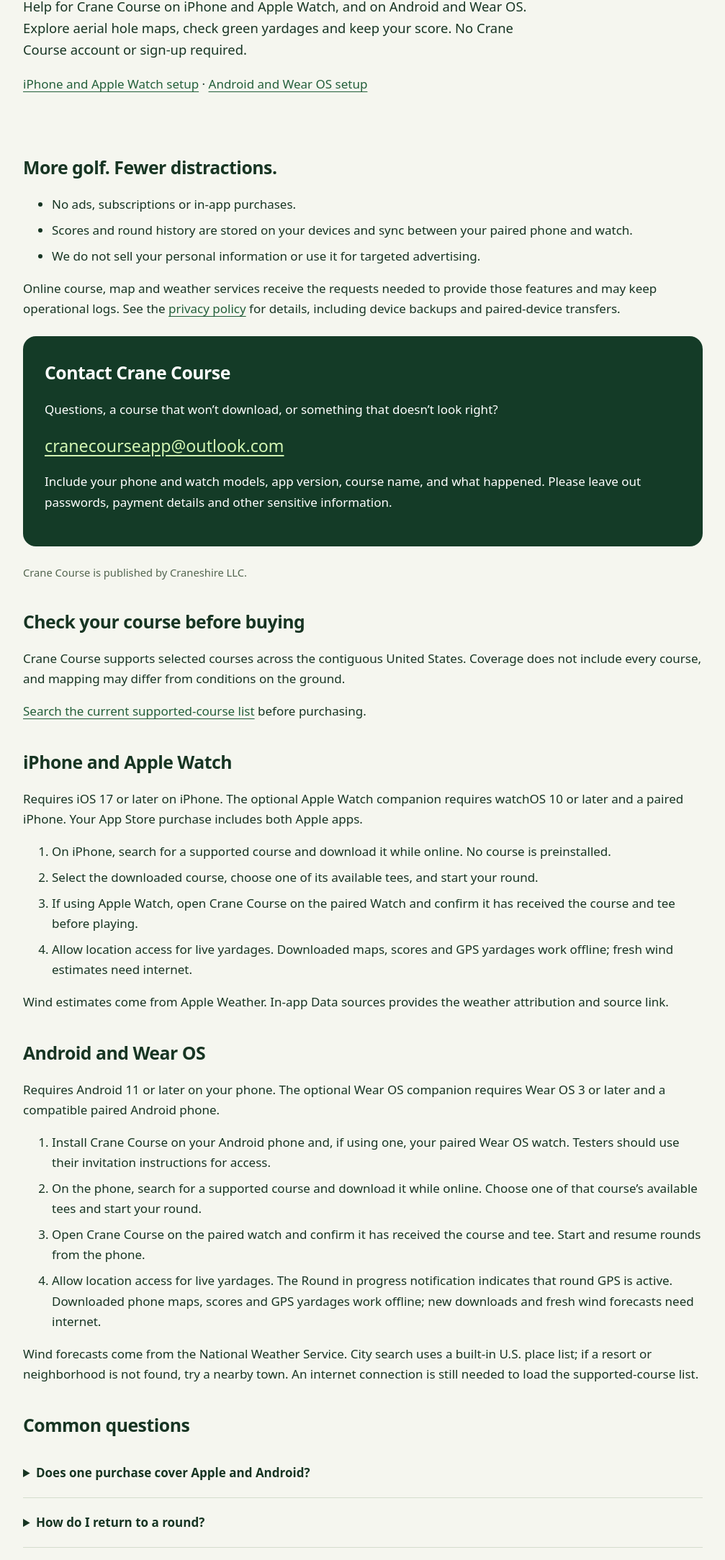
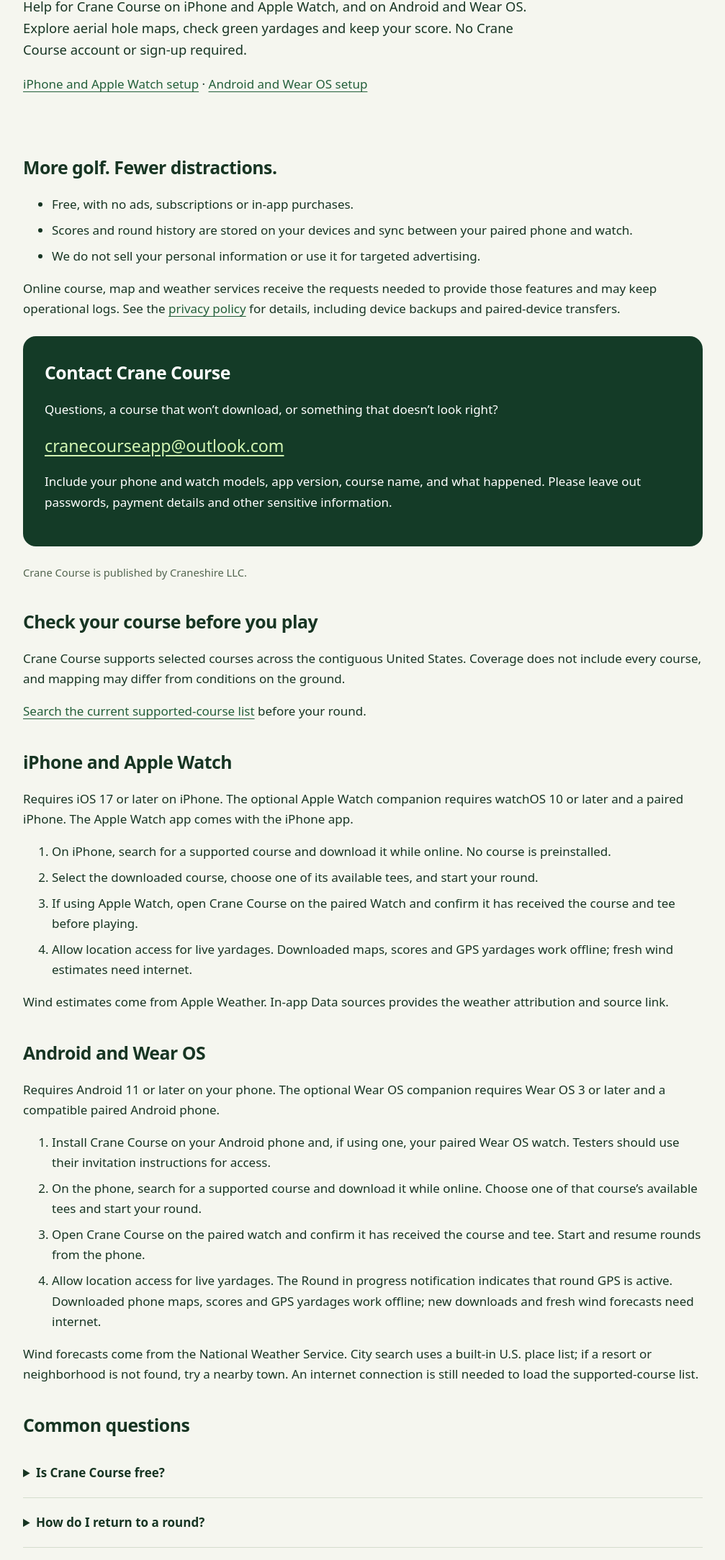
Before and after one commit to CraneCourse/crane-course-support, a plain HTML site: page index.html in a window 1280 px wide. Shown: the part 387-2554 px from the top of the page at 72% size, without its empty margins (136-1143 px from the left). Drawn offline with Linux system fonts and the light colour scheme.

Commit message:
Crane Course is free: remove purchase wording
Support page: free in the feature list, check the course before your round,
the Watch app comes with the iPhone app, and an 'Is Crane Course free?' answer
in place of the separate-purchases question. Privacy policy: Downloads and
purchases section and effective date November 14, 2026; data handling unchanged.

Co-Authored-By: Claude Opus 5.5 <noreply@anthropic.com>

```diff
--- a/index.html
+++ b/index.html
@@ -9,7 +9,7 @@
 <p class="intro">Help for Crane Course on iPhone and Apple Watch, and on Android and Wear OS. Explore aerial hole maps, check green yardages and keep your score. No Crane Course account or sign-up required.</p>
 <p><a href="#apple">iPhone and Apple Watch setup</a> · <a href="#android">Android and Wear OS setup</a></p></section>
 <section><h2>More golf. Fewer distractions.</h2><ul>
-<li>No ads, subscriptions or in-app purchases.</li>
+<li>Free, with no ads, subscriptions or in-app purchases.</li>
 <li>Scores and round history are stored on your devices and sync between your paired phone and watch.</li>
 <li>We do not sell your personal information or use it for targeted advertising.</li></ul>
 <p>Online course, map and weather services receive the requests needed to provide those features and may keep operational logs. See the <a href="privacy.html">privacy policy</a> for details, including device backups and paired-device transfers.</p></section>
@@ -19,11 +19,11 @@
 <p>Include your phone and watch models, app version, course name, and what happened. Please leave out passwords, payment details and other sensitive information.</p>
 </section>
 <p class="note">Crane Course is published by Craneshire LLC.</p>
-<section id="coverage"><h2>Check your course before buying</h2>
+<section id="coverage"><h2>Check your course before you play</h2>
 <p>Crane Course supports selected courses across the contiguous United States. Coverage does not include every course, and mapping may differ from conditions on the ground.</p>
-<p><a href="https://cranecourse.github.io/crane-course-data/#courses">Search the current supported-course list</a> before purchasing.</p></section>
+<p><a href="https://cranecourse.github.io/crane-course-data/#courses">Search the current supported-course list</a> before your round.</p></section>
 <section id="apple"><h2>iPhone and Apple Watch</h2>
-<p>Requires iOS 17 or later on iPhone. The optional Apple Watch companion requires watchOS 10 or later and a paired iPhone. Your App Store purchase includes both Apple apps.</p>
+<p>Requires iOS 17 or later on iPhone. The optional Apple Watch companion requires watchOS 10 or later and a paired iPhone. The Apple Watch app comes with the iPhone app.</p>
 <ol><li>On iPhone, search for a supported course and download it while online. No course is preinstalled.</li>
 <li>Select the downloaded course, choose one of its available tees, and start your round.</li>
 <li>If using Apple Watch, open Crane Course on the paired Watch and confirm it has received the course and tee before playing.</li>
@@ -37,8 +37,8 @@
 <li>Allow location access for live yardages. The Round in progress notification indicates that round GPS is active. Downloaded phone maps, scores and GPS yardages work offline; new downloads and fresh wind forecasts need internet.</li></ol>
 <p>Wind forecasts come from the National Weather Service. City search uses a built-in U.S. place list; if a resort or neighborhood is not found, try a nearby town. An internet connection is still needed to load the supported-course list.</p></section>
 <h2>Common questions</h2>
-<details><summary>Does one purchase cover Apple and Android?</summary>
-<p>The App Store and Google Play are separate purchases. An App Store purchase includes the iPhone and Apple Watch apps; it does not unlock the Android apps. Each watch companion works with its matching phone platform.</p></details>
+<details><summary>Is Crane Course free?</summary>
+<p>Yes. Crane Course is free on the App Store and Google Play, with no ads, subscriptions or in-app purchases. Each watch companion works with its matching phone platform: Apple Watch with iPhone, and Wear OS with Android.</p></details>
 <details><summary>How do I return to a round?</summary>
 <p>On your phone, use Round in progress → Return to round for current play. Older unfinished rounds are in Round History. On your watch, Home offers Return to round for the active round. Start or resume saved rounds on the phone. Closing the phone app does not end the watch round; use End round when finished.</p></details>
 <details><summary>How does GPS work when the screen is off?</summary>
@@ -46,7 +46,7 @@
 <details open><summary>Why are yardages blank?</summary>
 <p>Playable yardages require a fresh, sufficiently accurate GPS fix near the selected course. Away from the course, you can explore an off-course map preview. Check location permissions in device Settings, move outdoors and allow time for a new GPS fix. The watch uses its own GPS. Old or inaccurate fixes are hidden.</p></details>
 <details><summary>Why can’t I download a course?</summary>
-<p>Only courses on the supported-course list are available. <a href="#coverage">Check your course before buying.</a> For a listed course, check your connection and retry if an imagery service is temporarily unavailable.</p></details>
+<p>Only courses on the supported-course list are available. <a href="#coverage">Check the supported-course list.</a> For a listed course, check your connection and retry if an imagery service is temporarily unavailable.</p></details>
 <details><summary>What do the green distances and wind arrow mean?</summary>
 <p>Front, center and back are straight-line distances to mapped green positions. Center is not a live pin location. Wind is an estimate for the course area: Apple Weather on iPhone and Apple Watch, and National Weather Service forecasts on Android and Wear OS. The arrow shows where wind is blowing relative to the hole’s tee-to-green orientation, not the direction you are facing. Check local conditions and course signage.</p></details>
 <details><summary>How do I fix the wrong hole or synchronize my watch?</summary>
```
Also changed, not shown: privacy.html (+4 -4 lines).
